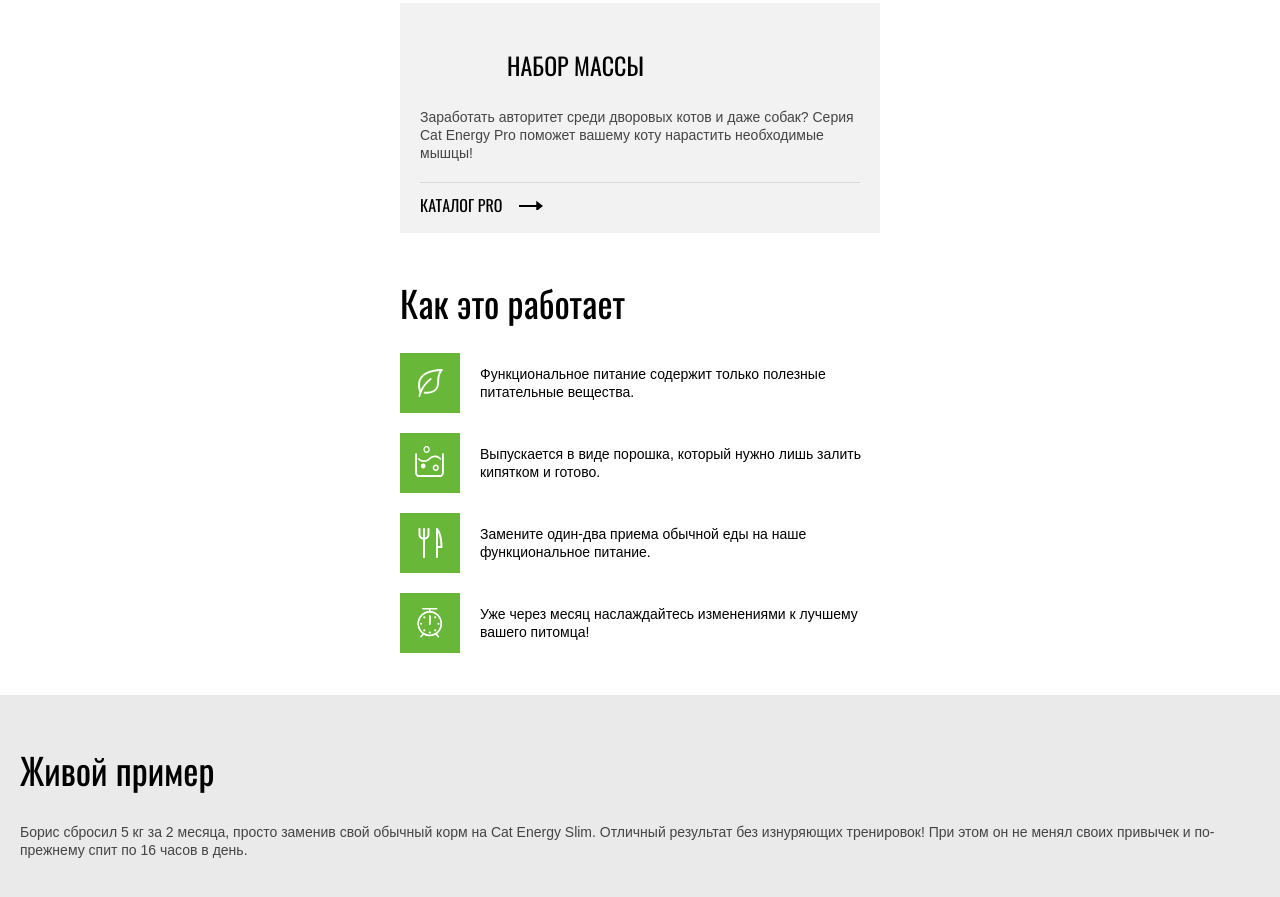
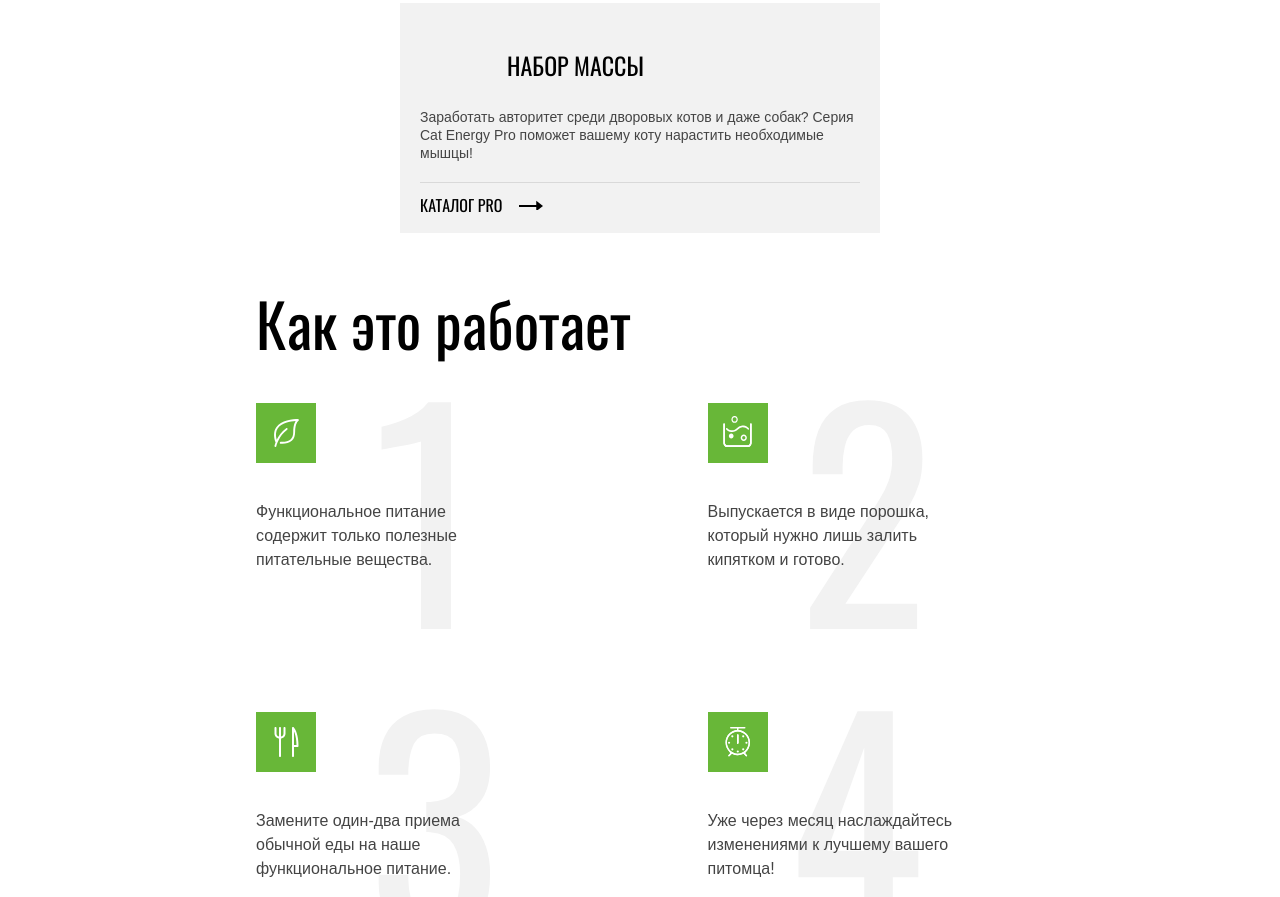
Before and after one commit to Tuturo/cat-energy, a website: page source/index.html in a window 1280 px wide. Shown: the part 1256-2153 px from the top of the page. Drawn offline with nearby package versions, Linux system fonts and the light colour scheme; files that its build step writes are made by us from their sources.

Commit message:
Adds tablet styles for block of advantages

```diff
--- a/source/sass/blocks/advantages.scss
+++ b/source/sass/blocks/advantages.scss
@@ -56,3 +56,70 @@
 .advantages__item--alarm::before {
   background-image: url("../../img/icon__alarm.svg");
 }
+
+@media (min-width: 768px) {
+  .advantages {
+    min-width: 768px;
+    padding: 10px 30px 75px;
+  }
+
+  .advantages__title {
+    font-size: 60px;
+    line-height: 60px;
+  }
+
+  .advantages__list {
+    grid-template-columns: auto auto;
+    grid-template-rows: auto auto;
+    column-gap: 135px;
+    row-gap: 140px;
+    margin-bottom: 72px;
+  }
+
+  .advantages__item {
+    font-size: 16px;
+    line-height: 24px;
+    color: $special_dark-grey;
+    width: 245px;
+
+    display: flex;
+    flex-wrap: wrap;
+    position: relative;
+  }
+
+  .advantages__item::before {
+    margin-bottom: 37px;
+  }
+
+  .advantages__item::after {
+    content: "";
+    font-family: "Oswald", sans-serif;
+    font-weight: 400;
+    font-size: 280px;
+    line-height: 200px;
+    color: #f2f2f2;
+    position: absolute;
+    top: 0;
+    z-index: -1;
+  }
+
+  .advantages__item--leaf::after {
+    content: "1";
+    right: 17px;
+  }
+
+  .advantages__item--tub::after {
+    content: "2";
+    right: 20px;
+  }
+
+  .advantages__item--eat::after {
+    content: "3";
+    right: 0;
+  }
+
+  .advantages__item--alarm::after {
+    content: "4";
+    right: 30px;
+  }
+}
```
